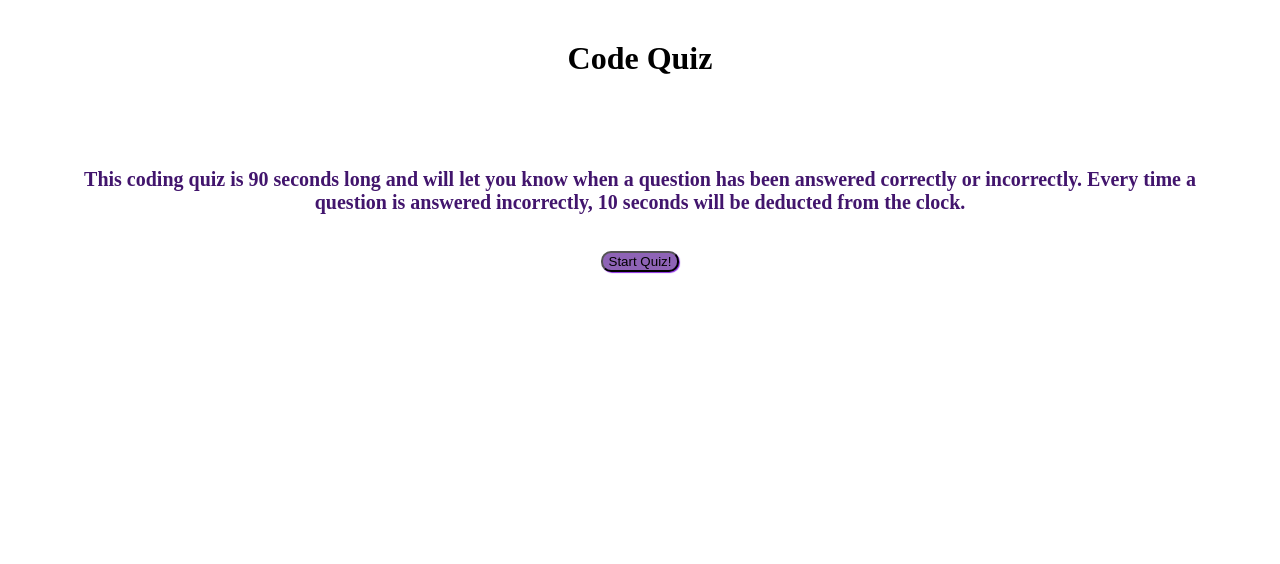
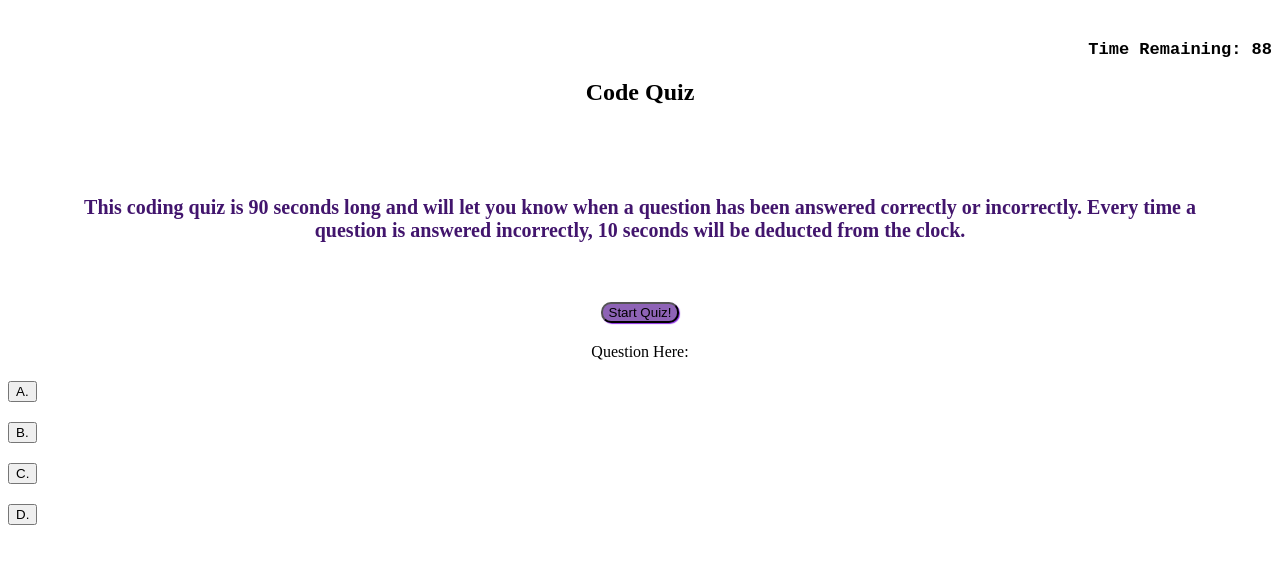
Before and after one commit to Chr1sti4n0/04-Homework, a plain HTML site: page index.html in a window 1280 px wide. Both pictures are taken after a click on the button "Start Quiz!". Drawn offline with Linux system fonts and the light colour scheme.

Commit message:
Third Commit: Timer begins when start button is clicked. Buttons for each answer choice added.

```diff
--- a/index.html
+++ b/index.html
@@ -9,20 +9,36 @@
 </head>
 
 <body>
+    <!-- This is the homepage that includes the start button. -->
     <div class="homepage">
+        <h1 class="time" style="text-align: right;"></h1>
         <header>
-            <h1>Code Quiz</h1>
+            <h2>Code Quiz</h2>
         </header>
-        <section class="instructions">
-            <h2>This coding quiz is 90 seconds long and will let you
+        <div class="instructions">
+            <h3>This coding quiz is 90 seconds long and will let you
                 know when a question has been answered correctly or incorrectly.
                 Every time a question is answered incorrectly,
                 10 seconds will be deducted from the clock.
-            </h2>
-        </section>
-    </div class="start-button">
+            </h3>
+        </div>
+    </div>
+    <div class="start-button">
         <button id="generate" class="btn">Start Quiz!</button>
     </div>
+
+    <!-- Quiz Questions -->
+    <main>
+        <div class="main-container" id="quiz">
+            <div class="question-container" id="choices">
+            <div class="question-title">Question Here: </div>
+                <button class="btn">A. </button>
+                <button class="btn">B. </button>
+                <button class="btn">C. </button>
+                <button class="btn">D. </button>
+            </div>
+        </div>
+    </main>
 
     <script src="script.js"></script>
 </body>
--- /dev/null
+++ b/script.js
@@ -0,0 +1,62 @@
+var timeEL = document.querySelector(".time");
+var generateEl = document.querySelector("generate");
+var home = document.querySelector(".homepage");
+var startButton = document.querySelector(".start-button");
+var quizQuestions = [
+    {
+        question: "An array starts counting at index _____.",
+        answers: [
+            {text: '0', correct: true},
+            {text: '1', correct: false},
+            {text: '2', correct: false},
+            {text: '3', correct: false}
+        ]
+    },
+]
+var score = 0;
+
+startButton.addEventListener('click', quizTimer)
+
+
+//For loop to go through questions in array
+for(var i=0; i < quizQuestions.length; i++) {
+    //check the users selection
+    var selection = console.log(quizQuestions[i].question);
+}
+
+//90 second timer function
+var timeLeft = 90;
+
+function quizTimer() {
+    var timeInterval = setInterval(function() {
+        timeLeft--;
+        timeEL.textContent = "Time Remaining: " + timeLeft;
+
+        if(timeLeft === 0) {
+            clearInterval(timeInterval);
+            completionMessage();
+        }
+
+    }, 1000);
+}
+
+function completionMessage() {
+    timeEL.textContent = "Quiz is Complete!\n Your score is:";
+
+}
+
+// document.getElementById("generate").addEventListener("click", function () {
+//     hide(home);
+//     hide(startButton);
+//     display(quizTimer);
+// });
+
+//Makes the elements hide
+function hide(element) {
+    element.style.display = "none";
+ }
+
+ //Makes the elements display
+function display(element) {
+    element.style.display = "block";
+ }
--- a/style.css
+++ b/style.css
@@ -3,7 +3,7 @@
     margin-top: 20px;
 }
 
-h2 {
+h3 {
     color: rgb(66, 21, 109);
     font-size: 20px;
     display: inline-block;
@@ -19,3 +19,13 @@ h2 {
 #generate:hover {
     box-shadow: 3px 2px 2px rgb(107, 104, 109)
 }
+
+.time {
+    font-size: 17px;
+    font-family: 'Courier New', Courier, monospace;
+}
+
+.main-container .btn {
+    display: flex;
+    flex-direction: column;
+}
```
